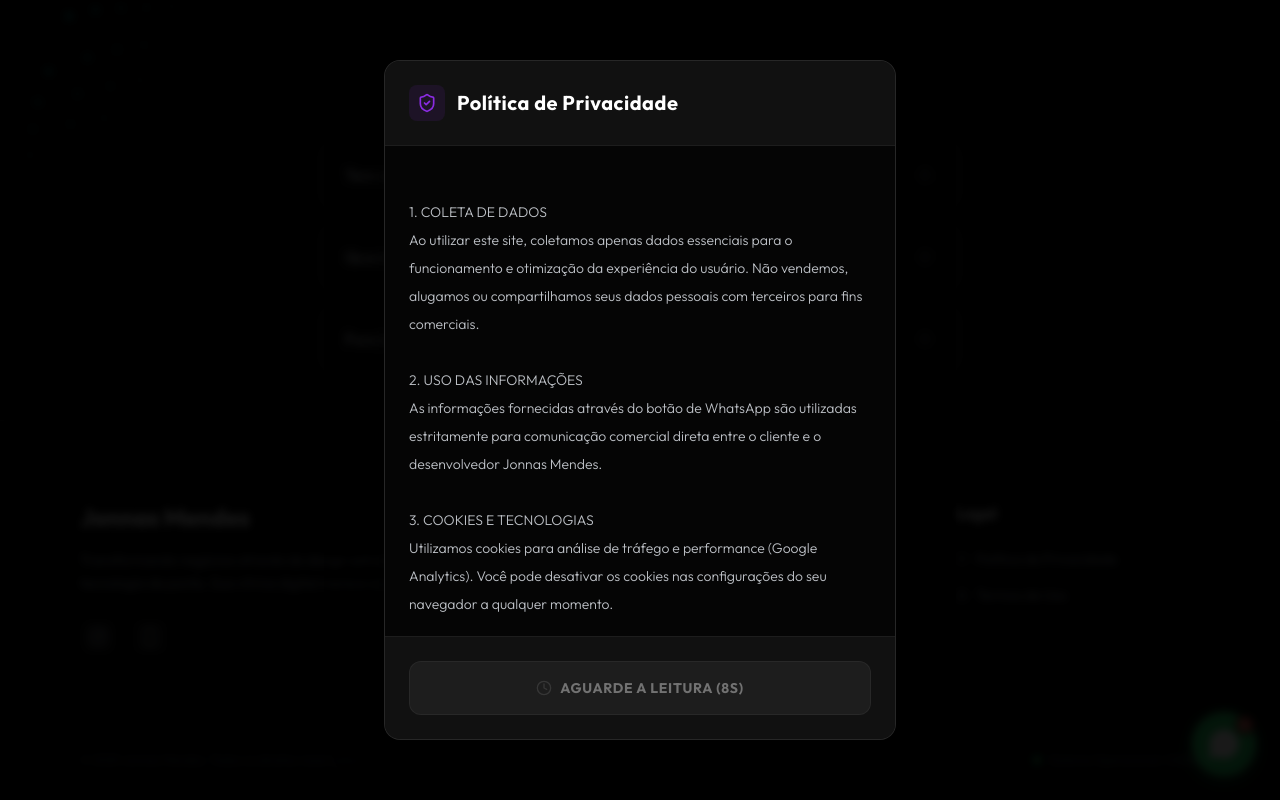
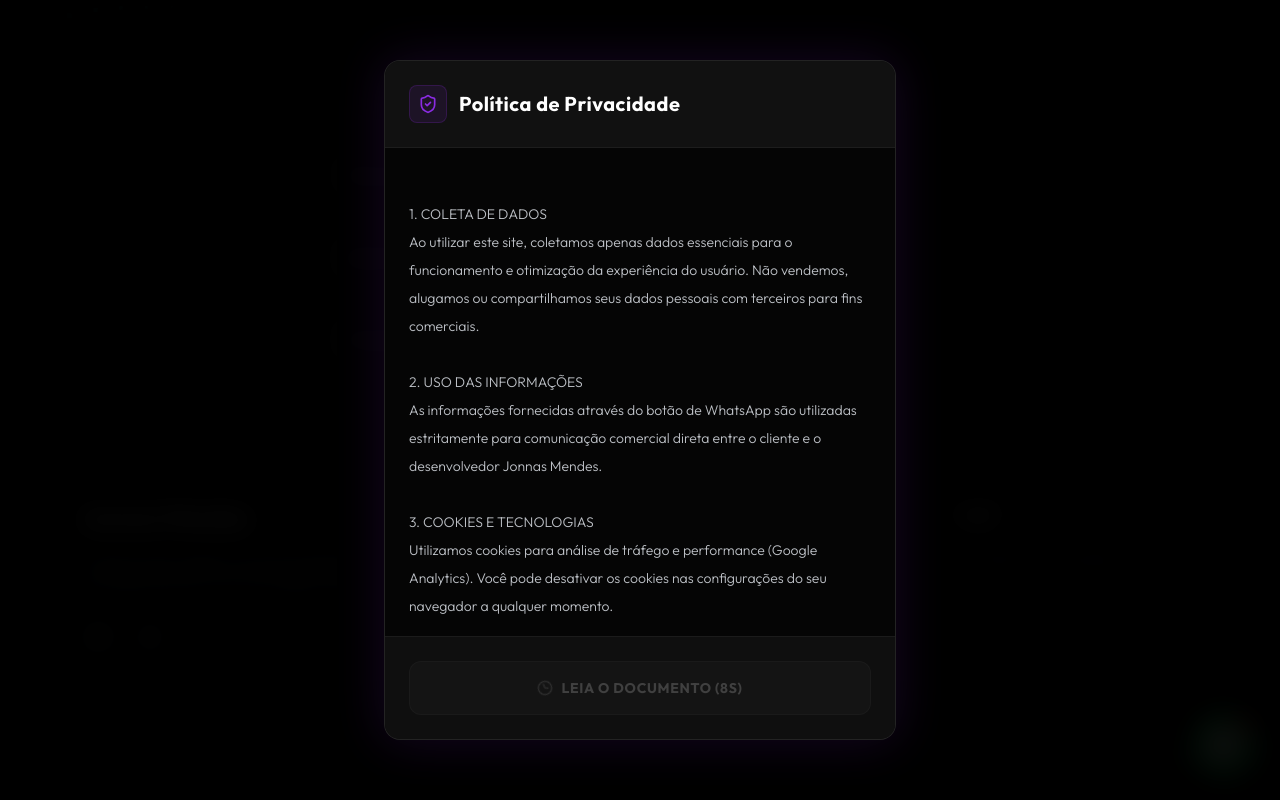
Before and after one commit to jairanesud3/Jonnas-mendes-profssional, a React (Vite) app: page / in a window 1280 px wide. Both pictures are taken after a click on the button "Política de Privacidade". Shown: the part 5090-5890 px from the top of the page. Built offline with nearby package versions, Linux system fonts and the light colour scheme.

Commit message:
fix(modal): Enhance legal modal appearance and animation
Adjusted modal animation duration, refined backdrop opacity and blur, and updated modal content styling for a more premium look. Also updated the pulse-glow animation values.

```diff
--- a/components/LegalModal.tsx
+++ b/components/LegalModal.tsx
@@ -1,5 +1,5 @@
 import React, { useEffect, useState } from 'react';
-import { X, ShieldCheck, Lock, CheckCircle2, Clock } from 'lucide-react';
+import { X, ShieldCheck, CheckCircle2, Clock } from 'lucide-react';
 
 interface LegalModalProps {
   isOpen: boolean;
@@ -42,20 +42,20 @@ export const LegalModal: React.FC<LegalModalProps> = ({ isOpen, onClose, title,
   if (!isOpen) return null;
 
   return (
-    <div className="fixed inset-0 z-[100] flex items-center justify-center p-4">
+    <div className="fixed inset-0 z-[9999] flex items-center justify-center p-4">
       {/* Backdrop */}
       <div
-        className="absolute inset-0 bg-black/90 backdrop-blur-sm transition-opacity duration-300"
+        className="absolute inset-0 bg-black/95 backdrop-blur-md transition-opacity duration-300"
         onClick={canClose ? onClose : undefined} // Only allow click outside to close if timer is done
       />
 
       {/* Modal Content */}
-      <div className="relative w-full max-w-lg bg-[#0f0f0f] border border-white/10 rounded-2xl shadow-[0_0_50px_rgba(0,0,0,0.8)] flex flex-col max-h-[85vh] animate-modal-pop overflow-hidden">
+      <div className="relative w-full max-w-lg bg-[#0a0a0a] border border-white/10 rounded-2xl shadow-[0_0_50px_rgba(138,43,226,0.15)] flex flex-col max-h-[85vh] animate-modal-pop overflow-hidden">
 
         {/* Header */}
         <div className="flex items-center justify-between p-6 border-b border-white/5 bg-[#111]">
           <div className="flex items-center gap-3">
-            <div className="p-2 bg-neonPurple/10 rounded-lg">
+            <div className="p-2 bg-neonPurple/10 rounded-lg border border-neonPurple/20">
                <ShieldCheck className="w-5 h-5 text-neonPurple" />
             </div>
             <h3 className="text-xl font-bold text-white tracking-wide">{title}</h3>
@@ -64,9 +64,9 @@ export const LegalModal: React.FC<LegalModalProps> = ({ isOpen, onClose, title,
           {/* Close button - Only visible after timer */}
           <button
             onClick={onClose}
-            className={`p-2 rounded-lg hover:bg-white/10 transition-colors ${canClose ? 'opacity-100' : 'opacity-0 pointer-events-none'}`}
+            className={`p-2 rounded-lg hover:bg-white/10 transition-all duration-300 ${canClose ? 'opacity-100 translate-x-0' : 'opacity-0 translate-x-4 pointer-events-none'}`}
           >
-            <X className="w-5 h-5 text-gray-400" />
+            <X className="w-5 h-5 text-gray-400 hover:text-white" />
           </button>
         </div>
 
@@ -78,15 +78,15 @@ export const LegalModal: React.FC<LegalModalProps> = ({ isOpen, onClose, title,
         </div>
 
         {/* Footer with Timer Button */}
-        <div className="p-6 border-t border-white/5 bg-[#111]">
+        <div className="p-6 border-t border-white/5 bg-[#0f0f0f]">
           <button
             onClick={canClose ? onClose : undefined}
             disabled={!canClose}
             className={`
               w-full py-4 rounded-xl font-bold text-sm uppercase tracking-wider transition-all duration-500 flex items-center justify-center gap-2
               ${canClose
-                ? 'bg-neonPurple text-white hover:bg-neonPurple/90 shadow-[0_0_20px_rgba(138,43,226,0.4)] scale-100 cursor-pointer'
-                : 'bg-white/5 text-gray-500 cursor-not-allowed border border-white/5 grayscale'
+                ? 'bg-neonPurple text-white hover:bg-neonPurple/90 shadow-[0_0_30px_rgba(138,43,226,0.5)] scale-100 cursor-pointer transform'
+                : 'bg-white/5 text-gray-500 cursor-not-allowed border border-white/5 grayscale opacity-50'
               }
             `}
           >
@@ -97,8 +97,8 @@ export const LegalModal: React.FC<LegalModalProps> = ({ isOpen, onClose, title,
               </>
             ) : (
               <>
-                <Clock className="w-4 h-4 animate-pulse text-neonPurple" />
-                <span>Aguarde a Leitura ({timeLeft}s)</span>
+                <Clock className="w-4 h-4 animate-spin text-neonPurple" style={{ animationDuration: '3s' }} />
+                <span>Leia o documento ({timeLeft}s)</span>
               </>
             )}
           </button>
--- a/index.html
+++ b/index.html
@@ -25,12 +25,12 @@
               'float': 'float 3s ease-in-out infinite',
               'scroll': 'scroll 30s linear infinite',
               'wiggle': 'wiggle 4s ease-in-out infinite',
-              'modal-pop': 'modal-pop 0.3s cubic-bezier(0.16, 1, 0.3, 1) forwards',
+              'modal-pop': 'modal-pop 0.4s cubic-bezier(0.16, 1, 0.3, 1) forwards',
             },
             keyframes: {
               'pulse-glow': {
-                '0%, 100%': { opacity: 1, boxShadow: '0 0 20px rgba(138, 43, 226, 0.5)' },
-                '50%': { opacity: .8, boxShadow: '0 0 10px rgba(138, 43, 226, 0.2)' },
+                '0%, 100%': { opacity: '1', boxShadow: '0 0 20px rgba(138, 43, 226, 0.5)' },
+                '50%': { opacity: '0.8', boxShadow: '0 0 10px rgba(138, 43, 226, 0.2)' },
               },
               'float': {
                 '0%, 100%': { transform: 'translateY(0)' },
@@ -46,8 +46,8 @@
                 '5%, 10%, 15%, 20%, 25%': { transform: 'rotate(0deg)' }
               },
               'modal-pop': {
-                '0%': { opacity: 0, transform: 'scale(0.95) translateY(10px)' },
-                '100%': { opacity: 1, transform: 'scale(1) translateY(0)' }
+                '0%': { opacity: '0', transform: 'scale(0.95) translateY(10px)' },
+                '100%': { opacity: '1', transform: 'scale(1) translateY(0)' }
               }
             }
           },
@@ -75,6 +75,15 @@
       ::-webkit-scrollbar-thumb:hover {
         background: #8A2BE2;
       }
+
+      /* Utility for hiding scrollbar in modal text but allowing scroll */
+      .custom-scrollbar::-webkit-scrollbar {
+        width: 4px;
+      }
+      .custom-scrollbar::-webkit-scrollbar-thumb {
+        background: #444;
+        border-radius: 2px;
+      }
     </style>
   <script type="importmap">
 {
```
